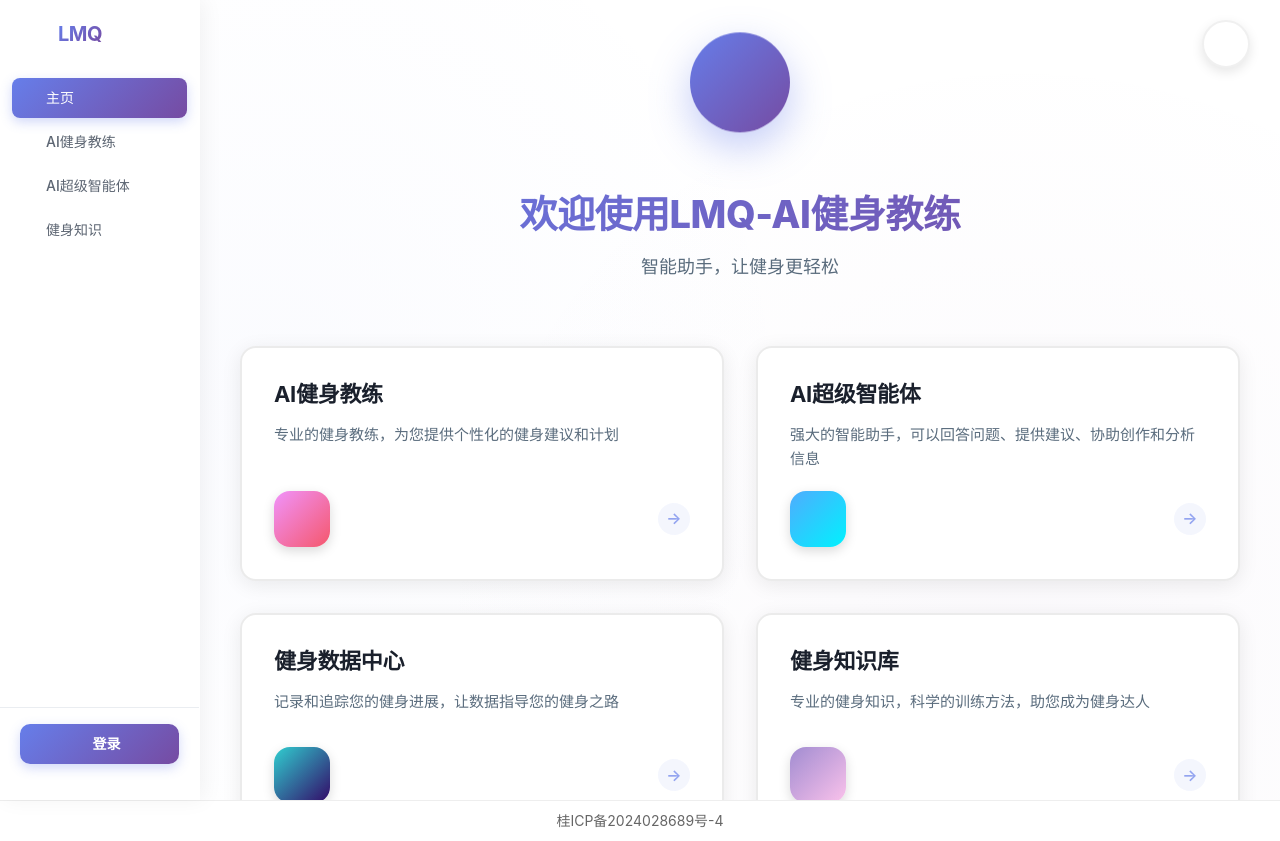
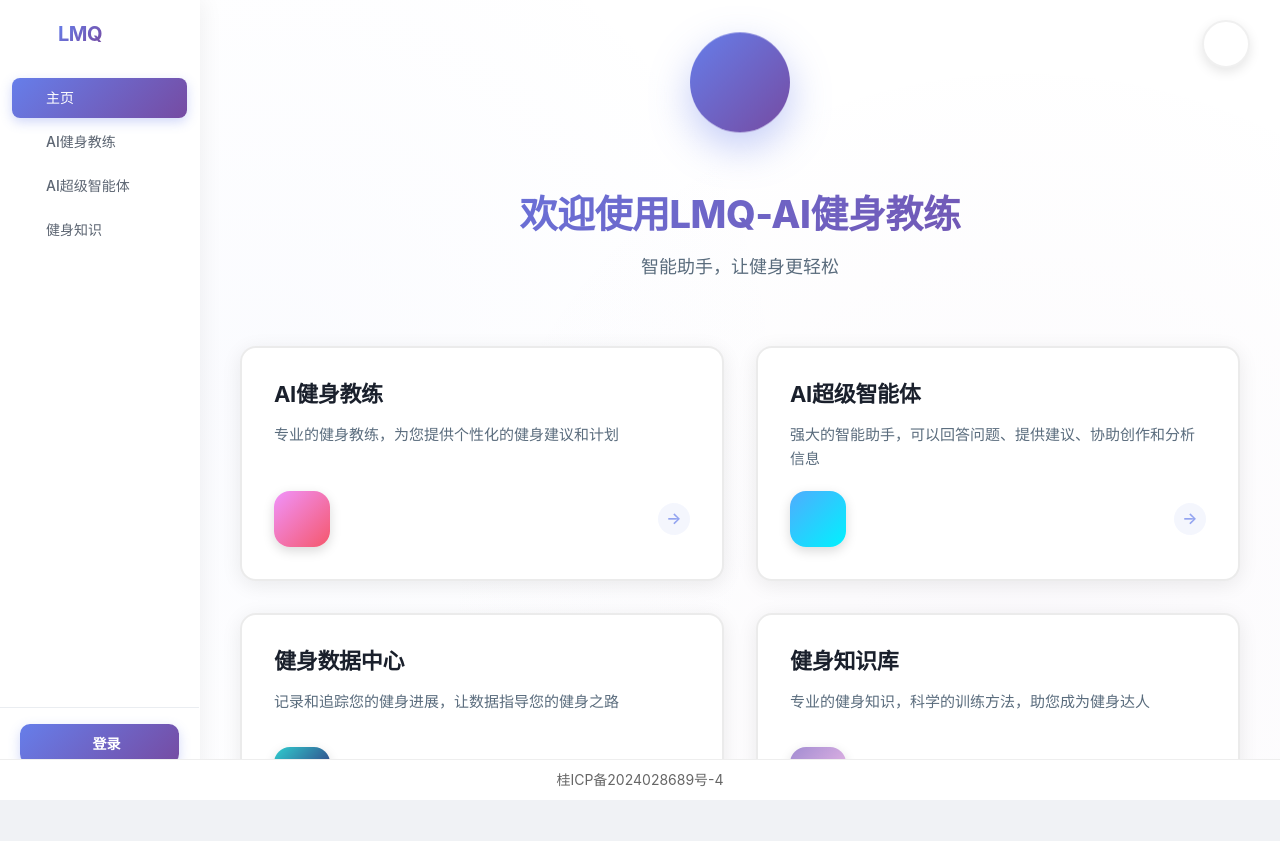
Before and after one commit to lmqvq/mq-ai-agent, a Vue app in the folder mq-ai-agent-frontend/: page / in a window 1280 px wide. After the commit the page ends 800 px from the top, so only its background shows below. Built offline with nearby package versions, Linux system fonts and the light colour scheme; no server answers; some icons are missing.

Commit message:
修复聊天与历史列表滚动效果

```diff
--- a/mq-ai-agent-frontend/src/App.vue
+++ b/mq-ai-agent-frontend/src/App.vue
@@ -57,14 +57,17 @@ html, body {
 
 #app {
   min-height: 100vh;
+  height: 100vh;
   display: flex;
   flex-direction: column;
 }
 
 .app-content {
-  flex: 1 0 auto;
+  flex: 1 1 auto;
   display: flex;
   flex-direction: column;
+  min-height: 0;
+  overflow: auto;
 }
 
 // 全局页脚样式
--- a/mq-ai-agent-frontend/src/components/ChatInterface.vue
+++ b/mq-ai-agent-frontend/src/components/ChatInterface.vue
@@ -298,6 +298,7 @@ export default {
   min-height: 0;
   display: flex;
   flex-direction: column;
+  overflow: hidden;
 }
 
 .chat-body.is-empty {
@@ -343,6 +344,8 @@ export default {
   overflow-y: auto;
   background-color: #f9f9f9;
   min-height: 0;
+  overscroll-behavior: contain;
+  scrollbar-gutter: stable;
 
   .message {
     margin-bottom: 16px;
--- a/mq-ai-agent-frontend/src/components/ChatManager.vue
+++ b/mq-ai-agent-frontend/src/components/ChatManager.vue
@@ -1036,6 +1036,8 @@ export default {
   border-right: 1px solid #e8e8e8;
   display: flex;
   flex-direction: column;
+  min-height: 0;
+  overflow: hidden;
 
   .sidebar-header {
     padding: 16px 16px 12px 16px;
@@ -1120,6 +1122,8 @@ export default {
       padding-bottom: 4px;
       position: relative;
       transition: max-height 0.3s ease;
+      overscroll-behavior: contain;
+      scrollbar-gutter: stable;
 
       &.is-collapsed {
         flex: 0 0 auto;
@@ -1270,6 +1274,7 @@ export default {
   flex-direction: column;
   background-color: #fff;
   min-height: 0; // 确保flex子元素能正确收缩
+  overflow: hidden;
 
   .chat-header {
     padding: 20px 24px;
@@ -1326,6 +1331,8 @@ export default {
     overflow-y: auto;
     background: linear-gradient(to bottom, #f8f9fa 0%, #ffffff 100%);
     min-height: 0; // 确保能正确收缩
+    overscroll-behavior: contain;
+    scrollbar-gutter: stable;
 
 
 
@@ -1632,6 +1639,7 @@ export default {
   min-height: 0;
   display: flex;
   flex-direction: column;
+  overflow: hidden;
 }
 
 .chat-area .chat-body.is-empty {
```
